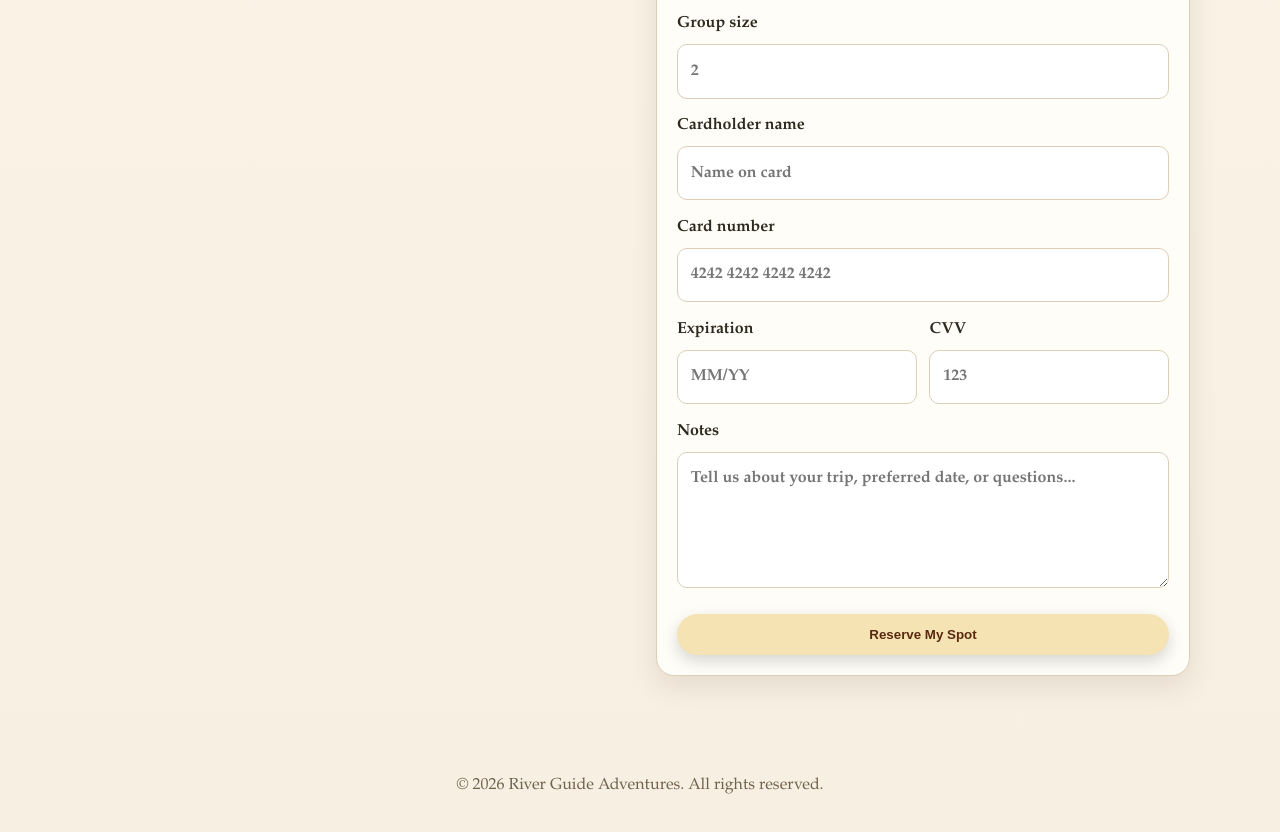
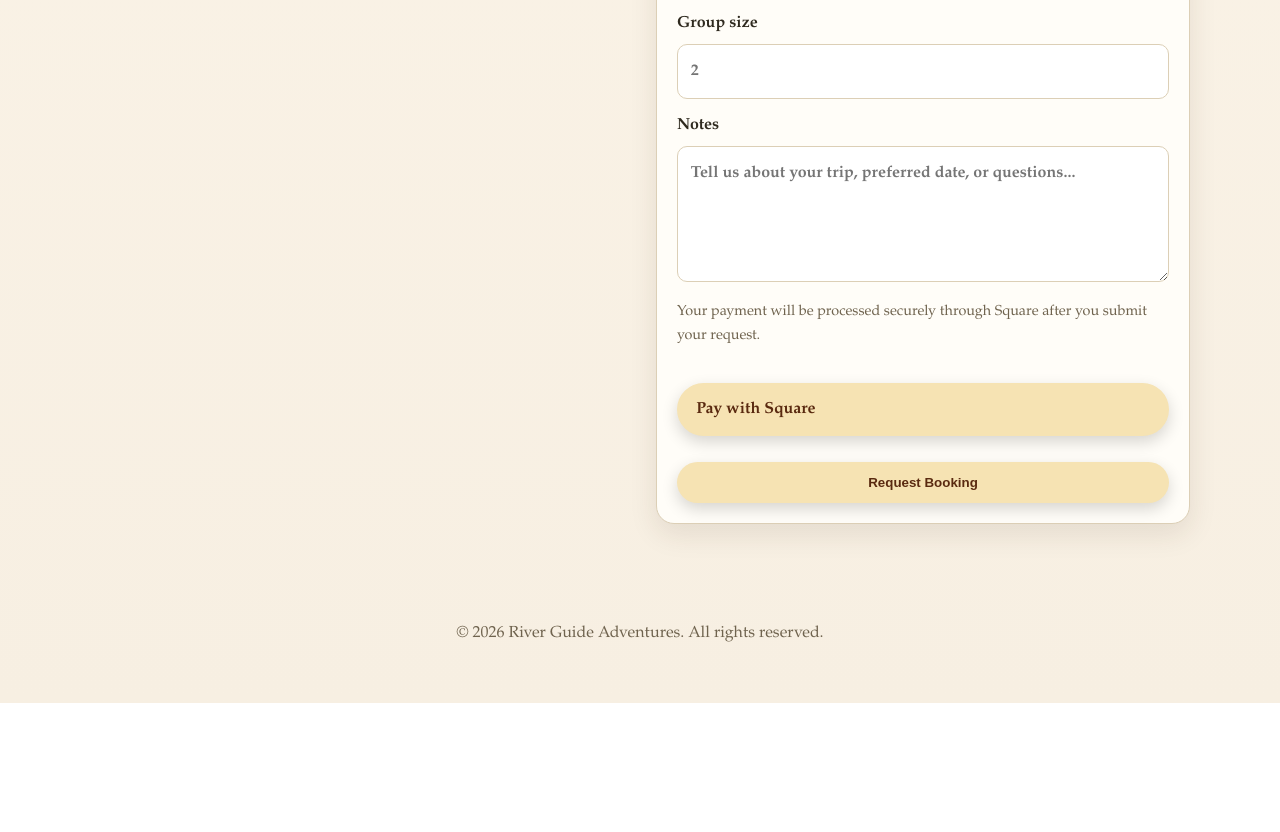
Before and after one commit to tahlequahnation/live, a plain HTML site: page booking.html in a window 1280 px wide. Shown: the part 722-1554 px from the top of the page. After the commit the page ends 1425 px from the top, so only its background shows below. Drawn offline with Linux system fonts and the light colour scheme.

Commit message:
Add files via upload

```diff
--- a/booking.html
+++ b/booking.html
@@ -83,32 +83,14 @@
           </label>
 
           <label>
-            Cardholder name
-            <input type="text" name="cardName" placeholder="Name on card" />
-          </label>
-
-          <label>
-            Card number
-            <input type="text" inputmode="numeric" name="cardNumber" placeholder="4242 4242 4242 4242" />
-          </label>
-
-          <div class="card-row">
-            <label>
-              Expiration
-              <input type="text" name="cardExp" placeholder="MM/YY" />
-            </label>
-            <label>
-              CVV
-              <input type="text" name="cardCvv" placeholder="123" />
-            </label>
-          </div>
-
-          <label>
             Notes
             <textarea name="details" rows="4" placeholder="Tell us about your trip, preferred date, or questions..."></textarea>
           </label>
 
-          <button class="button primary" type="submit">Reserve My Spot</button>
+          <p class="booking-note">Your payment will be processed securely through Square after you submit your request.</p>
+
+          <a class="button primary" href="https://square.link/u/boyHZkQf" target="_blank" rel="noopener noreferrer">Pay with Square</a>
+          <button class="button primary" type="submit">Request Booking</button>
         </form>
       </section>
     </main>
--- a/styles.css
+++ b/styles.css
@@ -154,10 +154,10 @@ h1, h2, h3 {
   margin-top: 1rem;
 }
 
-.card-row {
-  display: grid;
-  grid-template-columns: 1fr 1fr;
-  gap: 0.8rem;
+.booking-note {
+  margin: 0.25rem 0 0.5rem;
+  color: var(--muted);
+  font-size: 0.9rem;
 }
 
 label {
```
